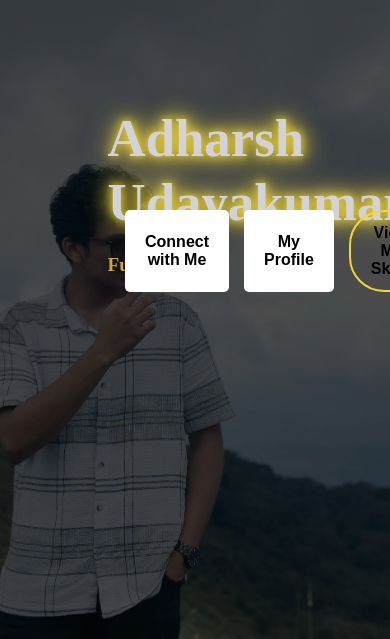
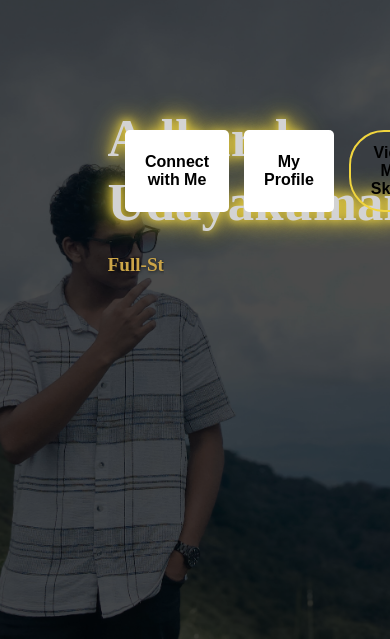
Before and after one commit to Adharsh0/mypage, a React (Vite) app: page / in a window 390 px wide. Shown: the part 205-844 px from the top of the page. Built offline with nearby package versions, Linux system fonts and the light colour scheme.

Commit message:
change21

```diff
--- a/src/components/HeroSection.css
+++ b/src/components/HeroSection.css
@@ -182,7 +182,7 @@
         justify-content: space-around; /* Space out buttons evenly */
         gap: 15px; /* Space between buttons */
         position: absolute;
-        bottom: 20px; /* Align buttons to the bottom of the image */
+        bottom: 100px; /* Align buttons to the bottom of the image */
         left: 50%;
         transform: translateX(-50%); /* Center the buttons horizontally */
         width: 80%; /* Make buttons occupy most of the container's width */
```
